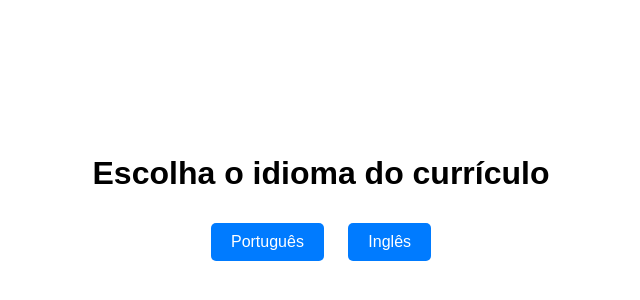
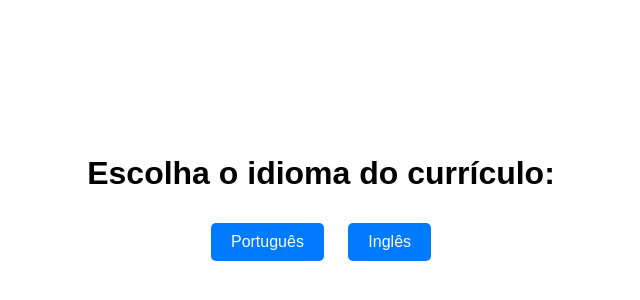
Before and after one commit to Camiloruas/Capstone-Project-1, a plain HTML site: page index.html in a window 1280 px wide. Shown: the part 198-498 px from the top of the page, without its empty margins (319-959 px from the left). Drawn offline with Linux system fonts and the light colour scheme.

Commit message:
Update index.html
Atualização da Escolha do idioma

```diff
--- a/index.html
+++ b/index.html
@@ -35,7 +35,7 @@
 </head>
 <body>
     <div class="container">
-        <h1>Escolha o idioma do currículo</h1>
+        <h1>Escolha o idioma do currículo:</h1>
         <a href="./public/curriculo_pt.html" class="button">Português</a>
         <a href="./public/curriculo_en.html" class="button">Inglês</a>
     </div>
```
